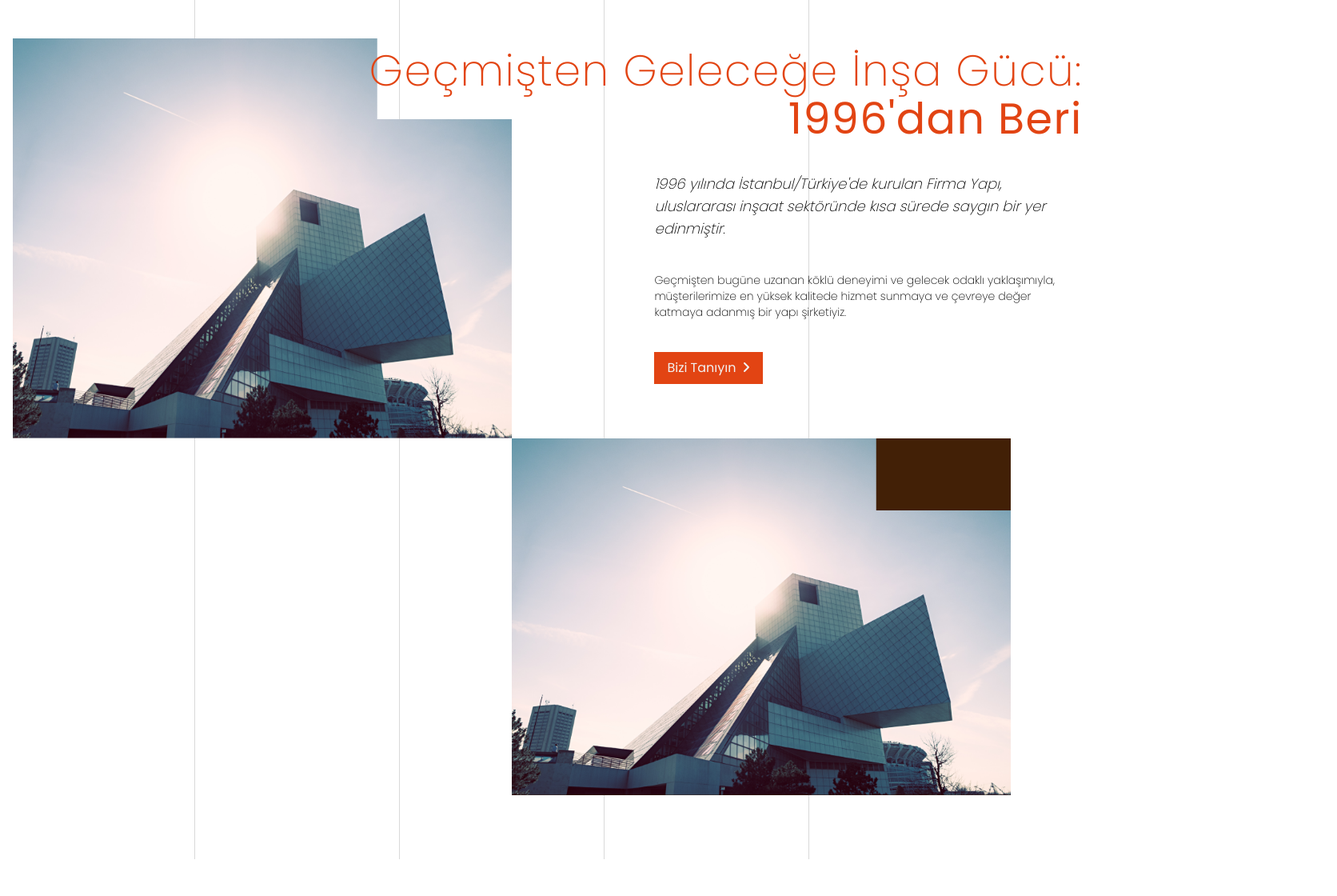
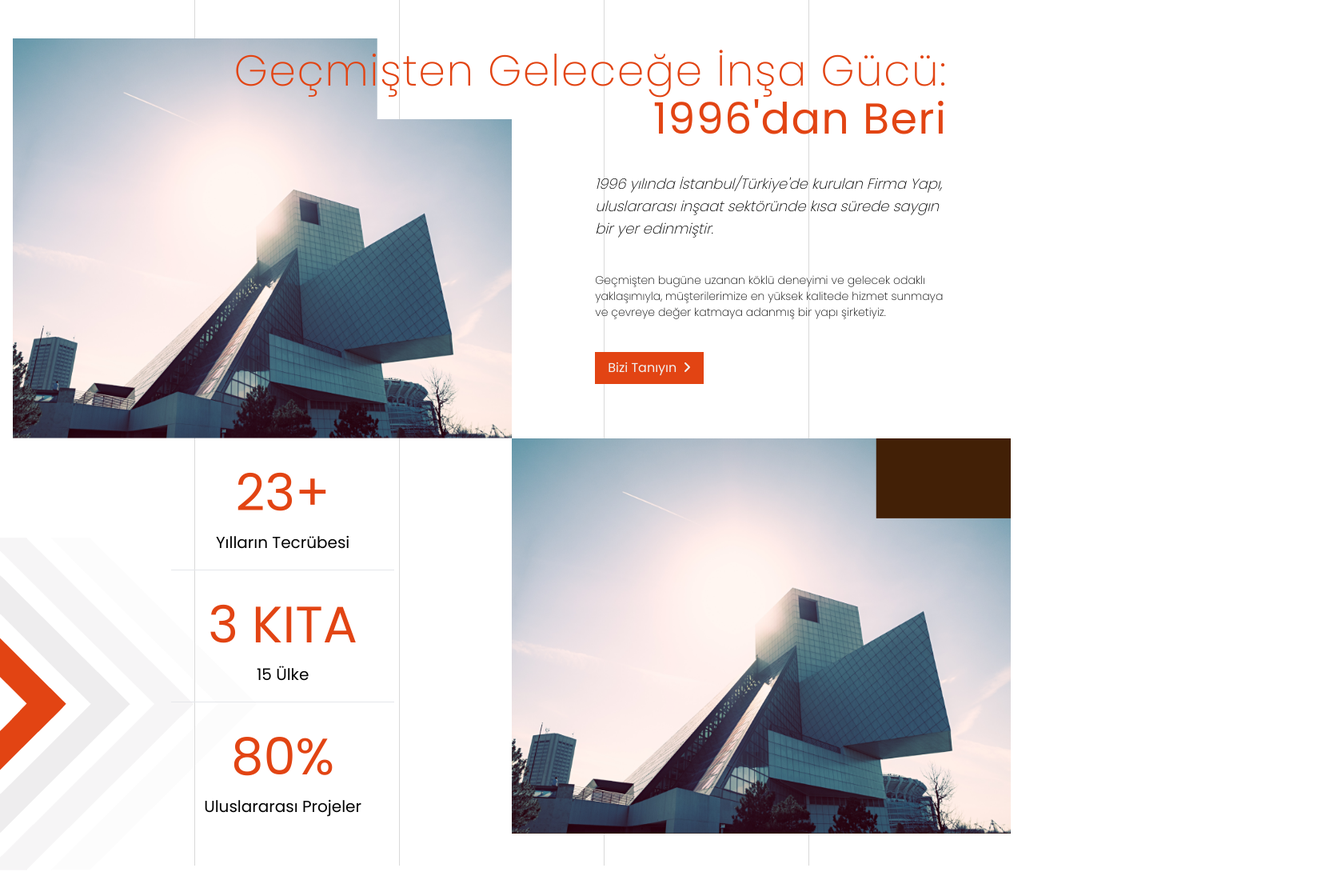
Before and after one commit to mustafakba/frontend, a Next.js app in the folder webintek/: page / in a window 1280 px wide. Shown: the part 652-1772 px from the top of the page at 80% size, 1672 px wide, since content can reach past the window. Built offline with nearby package versions, Linux system fonts and the light colour scheme.

Commit message:
FutureSection created

```diff
--- /dev/null
+++ b/webintek/app/components/FutureSection.jsx
@@ -0,0 +1,95 @@
+"use client";
+import Image from "next/image";
+import { faAngleRight } from "@fortawesome/free-solid-svg-icons";
+import Button from "./shared/Button";
+export default function FutureSection() {
+  return (
+    <div>
+      <section className="wrapper">
+        <div className="w-full flex justify-start">
+          <div className="wrapper-bg-items min-w-[50%] flex h-[500px] justify-start w-1/2">
+            <Image
+              src={"/from-past-to-future.png"}
+              className="w-full"
+              width={400}
+              height={500}
+              alt="from-past-to-future"
+            />
+          </div>
+          <div className="container absolute left-1/2 -translate-x-1/2 pr-[2%]">
+            <div className="right-section items-end flex flex-col">
+              <div className="section-title text-end pt-5 whitespace-nowrap text-[54px] text-4xl tracking-wide">
+                <div className="text-primary-color font-[200] pb-5">
+                  Geçmişten Geleceğe İnşa Gücü:
+                </div>
+                <div className="text-primary-color">1996'dan Beri</div>
+              </div>
+              <div className="inner-area flex flex-col gap-y-10 mt-12 3xl:w-[38%] w-[39.5%] ">
+                <div>
+                  <p className="italic text-lg font-[200]">
+                    1996 yılında İstanbul/Türkiye'de kurulan Firma Yapı,
+                    uluslararası inşaat sektöründe kısa sürede saygın bir yer
+                    edinmiştir.
+                  </p>
+                </div>
+                <div>
+                  <p className="text-sm font-[200]">
+                    Geçmişten bugüne uzanan köklü deneyimi ve gelecek odaklı
+                    yaklaşımıyla, müşterilerimize en yüksek kalitede hizmet
+                    sunmaya ve çevreye değer katmaya adanmış bir yapı
+                    şirketiyiz.
+                  </p>
+                </div>
+                <div className="button">
+                  <Button title={"Bizi Tanıyın"} icon={faAngleRight} />
+                </div>
+              </div>
+            </div>
+          </div>
+        </div>
+      </section>
+
+      <section className="relative">
+        <div className="line-background absolute left-0 top-[25%]">
+          <Image
+            src={"/lines-group.png"}
+            width={200}
+            height={200}
+            className="!w-auto !h-auto"
+          />
+        </div>
+        <div className="wrapper">
+          <div className="w-full flex">
+            <div className="w-1/2 flex justify-center">
+              <div className="w-[44.8%] ml-[3.2rem] text-center">
+                <ul>
+                  <li className=" border-b py-5">
+                    <div className="text-primary-color text-[4rem]">23+</div>
+                    <div className="text-xl">Yılların Tecrübesi</div>
+                  </li>
+                  <li className=" border-b py-5">
+                    <div className="text-primary-color text-[4rem]">3 KITA</div>
+                    <div className="text-xl ">15 Ülke</div>
+                  </li>
+                  <li className="py-5">
+                    <div className="text-primary-color text-[4rem]">80%</div>
+                    <div className="text-xl">Uluslararası Projeler</div>
+                  </li>
+                </ul>
+              </div>
+            </div>
+            <div className="wrapper-bg-items flex h-[auto] justify-end w-1/2 bg-yellow-950">
+              <Image
+                src={"/from-past-to-future.png"}
+                className="w-full"
+                width={400}
+                height={500}
+                alt="from-past-to-future"
+              />
+            </div>
+          </div>
+        </div>
+      </section>
+    </div>
+  );
+}
--- a/webintek/app/components/IntroSection.jsx
+++ b/webintek/app/components/IntroSection.jsx
@@ -5,6 +5,7 @@ import Button from "./shared/Button";
 
 export default function IntroSection() {
   return (
+    <div className="wrapper">
       <section className="intro-section ">
         <div className="h-[70dvh]">
           <Image
@@ -41,5 +42,6 @@ export default function IntroSection() {
           </div>
         </div>
       </section>
+    </div>
   );
 }
--- a/webintek/app/page.jsx
+++ b/webintek/app/page.jsx
@@ -2,69 +2,17 @@ import Image from "next/image";
 import Button from "./components/shared/Button";
 import { faAngleRight } from "@fortawesome/free-solid-svg-icons";
 import IntroSection from "./components/IntroSection";
+import FutureSection from "./components/FutureSection";
 
 export default function Home() {
   return (
-    <div className="container-lines wrapper">
-      <IntroSection />
-      <section className="from-past-to-future py-20">
-        <div className="w-full flex justify-start">
-          <div className="wrapper-bg-items min-w-[50%] flex h-[500px] justify-start w-1/2">
-            <Image
-              src={"/from-past-to-future.png"}
-              className="w-full"
-              width={400}
-              height={500}
-              alt="from-past-to-future"
-            />
-          </div>
-          <div className="container">
-            <div className="from-past-to-future-content mr-[140px]">
-              <div className="right-section items-center flex flex-col">
-                <div className="section-title text-end ml-[-40%] pt-5 whitespace-nowrap text-[54px] text-4xl tracking-wide">
-                  <div className="text-primary-color font-[200] pb-5">
-                    Geçmişten Geleceğe İnşa Gücü:
-                  </div>
-                  <div className="text-primary-color">1996'dan Beri</div>
-                </div>
-                <div className="inner-area flex flex-col gap-y-10 mt-12 w-[60%]">
-                  <div>
-                    <p className="italic text-lg font-[200]">
-                      1996 yılında İstanbul/Türkiye'de kurulan Firma Yapı,
-                      uluslararası inşaat sektöründe kısa sürede saygın bir yer
-                      edinmiştir.
-                    </p>
-                  </div>
-                  <div>
-                    <p className="text-sm font-[200]">
-                      Geçmişten bugüne uzanan köklü deneyimi ve gelecek odaklı
-                      yaklaşımıyla, müşterilerimize en yüksek kalitede hizmet
-                      sunmaya ve çevreye değer katmaya adanmış bir yapı
-                      şirketiyiz.
-                    </p>
-                  </div>
-                  <div className="button">
-                    <Button title={"Bizi Tanıyın"} icon={faAngleRight} />
-                  </div>
-                </div>
-              </div>
-            </div>
-          </div>
-        </div>
-
-        <div className="w-full flex justify-end">
-          <div className="wrapper-bg-items flex h-[auto] justify-end w-1/2 bg-yellow-950">
-            <Image
-              src={"/from-past-to-future.png"}
-              className="w-full"
-              width={400}
-              height={500}
-              alt="from-past-to-future"
-            />
-          </div>
-        </div>
-        <div className="container"></div>
-      </section>
+    <div className="container-lines relative">
+      <div className="pb-10">
+        <IntroSection />
+      </div>
+      <div className="py-10">
+        <FutureSection />
+      </div>
     </div>
   );
 }
--- a/webintek/tailwind.config.js
+++ b/webintek/tailwind.config.js
@@ -12,6 +12,7 @@ module.exports = {
       lg: "992px",
       xl: "1140px",
       "2xl": "1466px",
+      "3xl": "1720px",
     },
     extend: {
       backgroundImage: {
```
Also changed, not shown: webintek/public/lines-group.png (added). Lines whose indentation alone changed are shown as unchanged.
